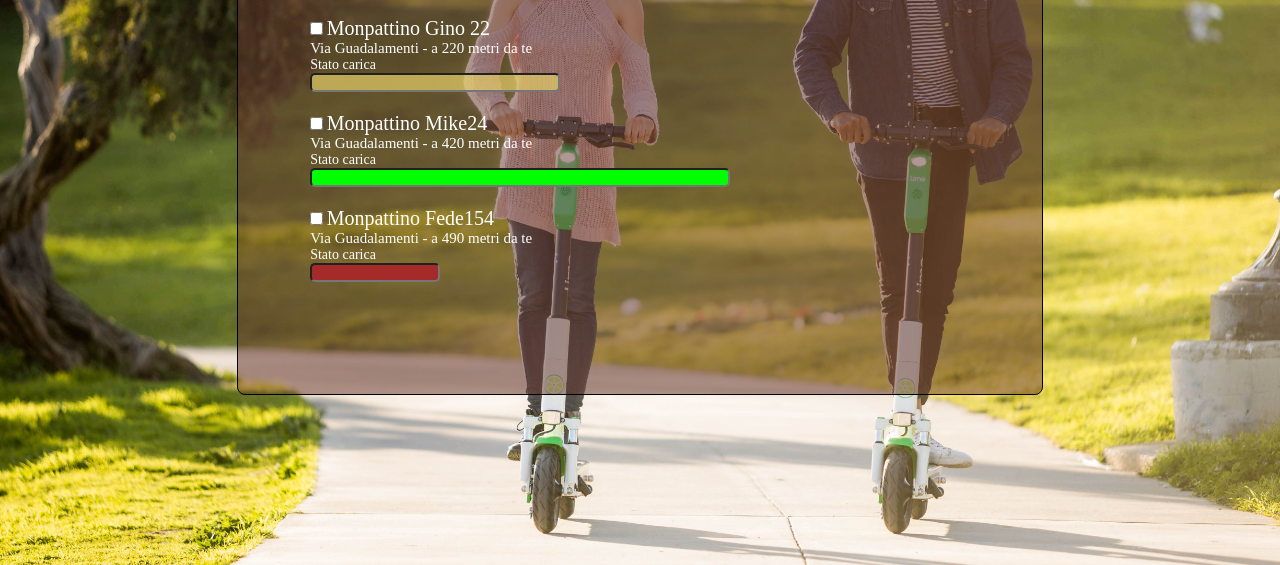
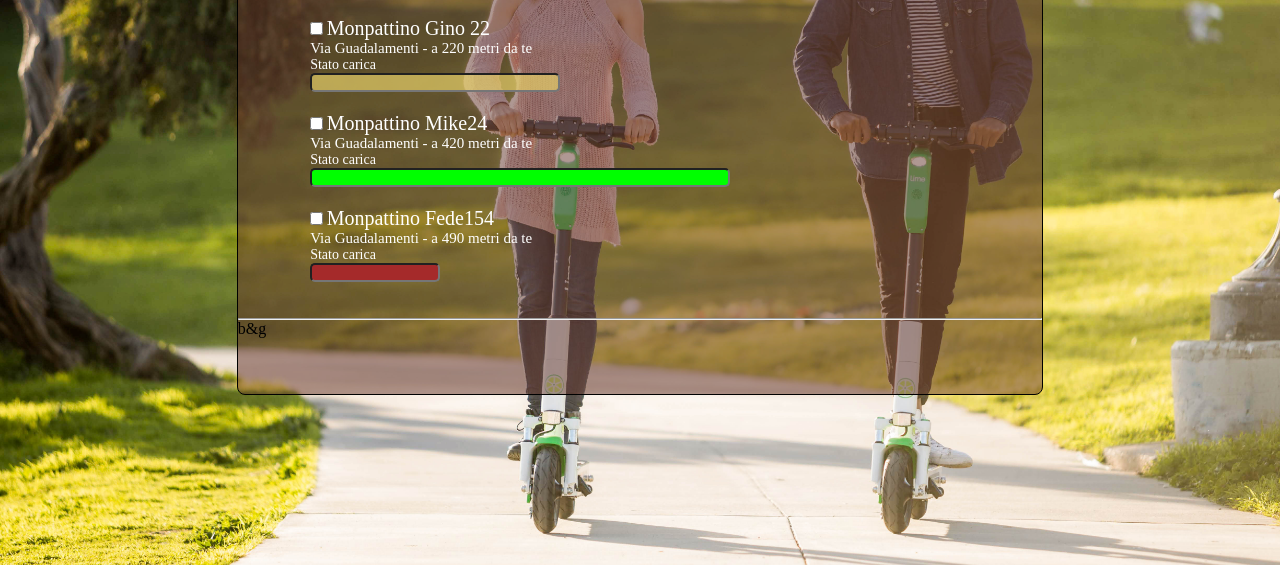
Before and after one commit to Benvenuti1181/Benvenuti1181, a plain HTML site: page index.html in a window 1280 px wide. Shown: the part 235-800 px from the top of the page. Drawn offline with Linux system fonts and the light colour scheme.

Commit message:
moddifica sito uno

```diff
--- a/index.html
+++ b/index.html
@@ -52,6 +52,13 @@
 
       </form>
     </main>
+    <br>
+    <br>
+    <hr>
+
+    <div>
+      <p>b&g</p>
+    </div>
 
   </div>
 
```
